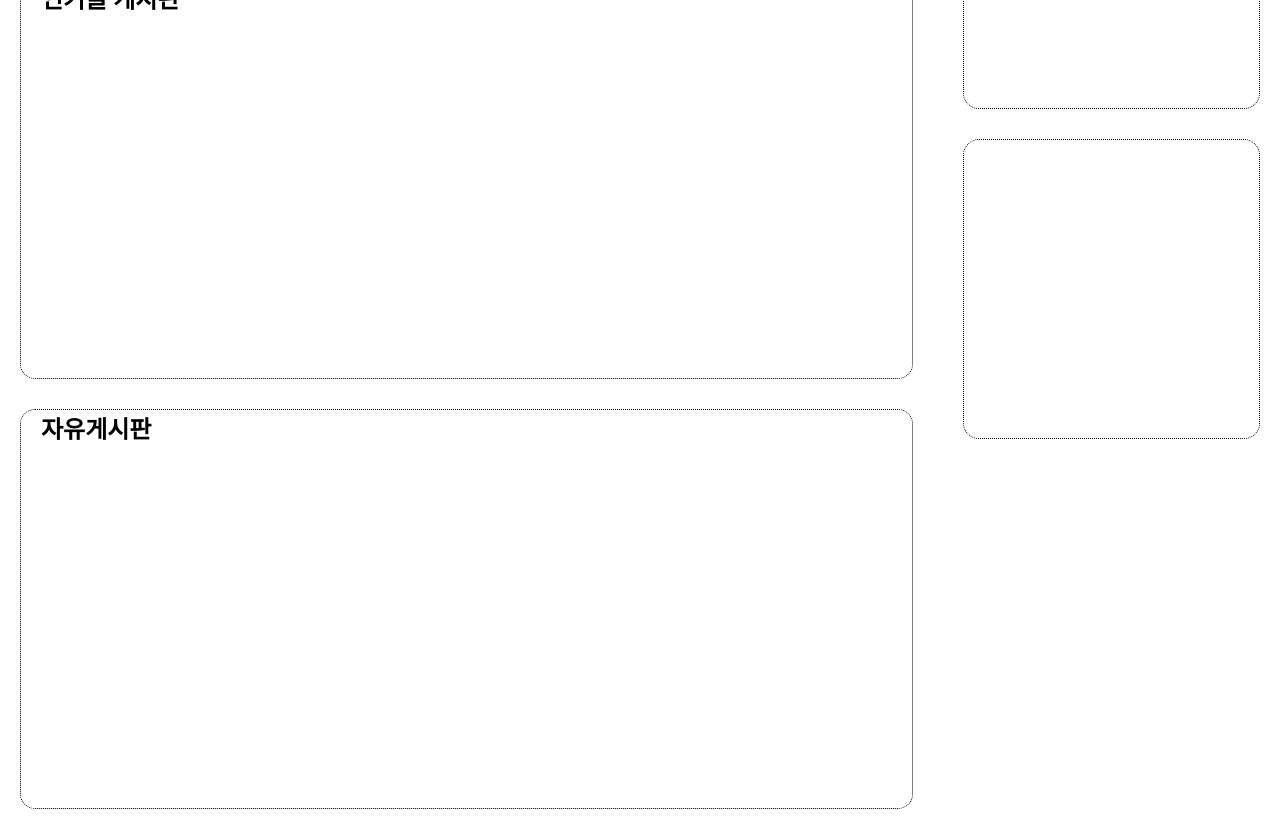
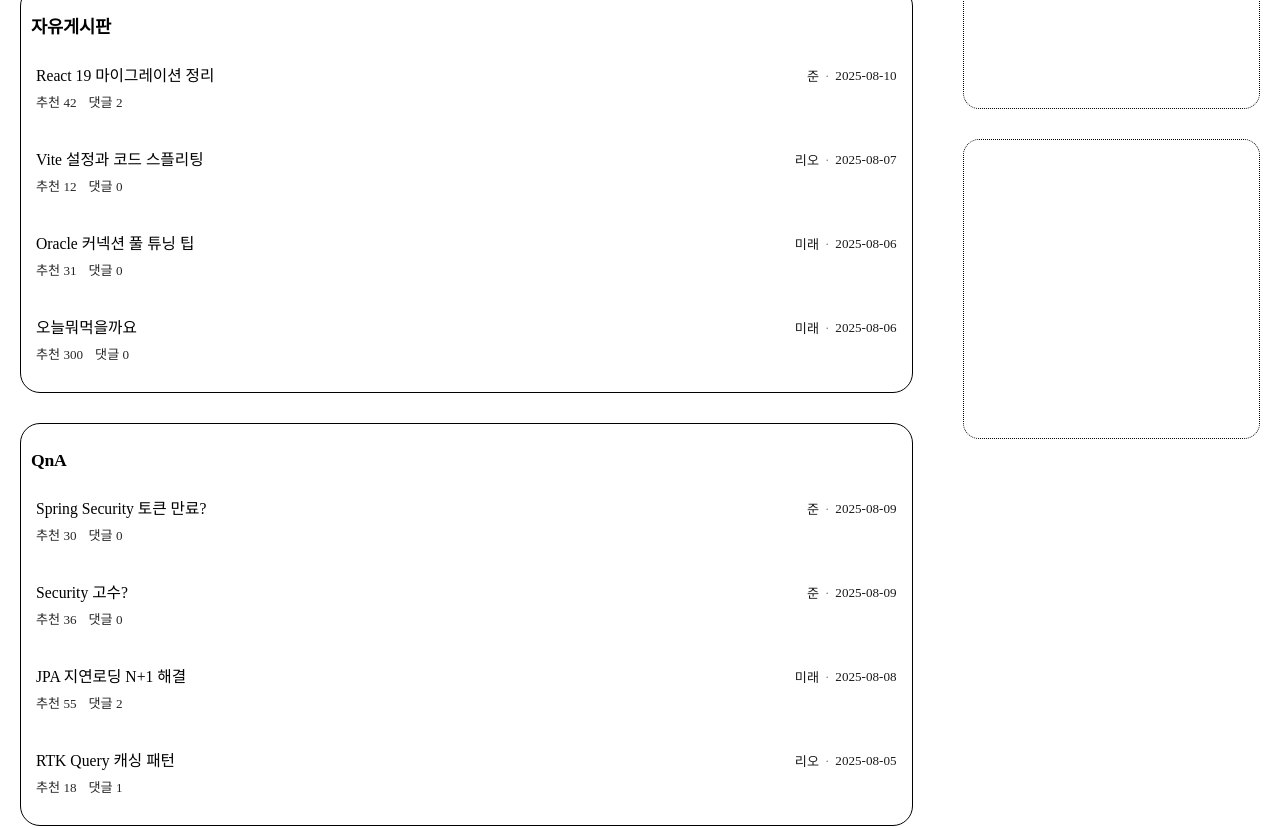
Before and after one commit to Team-DeVim/2025-DeVim, a React (Vite) app in the folder frontend/: page /main in a window 1280 px wide. Shown: the part 1100-1928 px from the top of the page. Built offline with nearby package versions, Linux system fonts and the light colour scheme.

Commit message:
✨ [#3] BoardSection 구현

```diff
--- a/frontend/src/pages/main/MainPage.jsx
+++ b/frontend/src/pages/main/MainPage.jsx
@@ -1,9 +1,9 @@
-import BoardSection from './components/BoardSection/BoardSection';
-import Carousel from './components/Carousel/Carousel';
-import Footer from './components/Footer/Footer';
-import Header from './components/Header/Header';
-import Sidebar from './components/Sidebar';
-import './MainPage.css';
+import BoardSection from "./components/BoardSection/BoardSection";
+import Carousel from "./components/Carousel/Carousel";
+import Footer from "./components/Footer/Footer";
+import Header from "./components/Header/Header";
+import Sidebar from "./components/Sidebar";
+import "./MainPage.css";
 
 function MainPage() {
   return (
@@ -16,9 +16,9 @@ function MainPage() {
 
       <div className="dashboard">
         <div className="dashboard__main">
-                    <BoardSection title="공지사항" />
-                    <BoardSection title="인기글 게시판" />
-                    <BoardSection title="자유게시판" />
+          <BoardSection title="인기글 게시판" mode="popular" />
+          <BoardSection title="자유게시판" mode="free" />
+          <BoardSection title="QnA" mode="qna" />
         </div>
         <aside className="dashboard__side">
           <Sidebar />
--- a/frontend/src/pages/main/components/BoardSection/BoardSection.css
+++ b/frontend/src/pages/main/components/BoardSection/BoardSection.css
@@ -1,59 +1,95 @@
 .board {
-    min-height: 400px;
-    /* 원본 height */
-    padding: 0 20px 60px;
-    /* 원본 패딩 */
-    border-radius: 15px;
-    border: 1px dotted black;
+  padding: 16px 0;
+  border: 1px solid black;
+  border-radius: 20px;
+}
+
+.board__header {
+  display: flex;
+  align-items: center;
+  justify-content: space-between;
+  margin: 10px 10px 12px;
+  gap: 12px;
 }
 
 .board__title {
-    margin: 0 0 12px 0;
+  font-size: 1.1rem;
+  font-weight: 700;
+  letter-spacing: -0.2px;
 }
 
 .board__list {
-    display: grid;
-    gap: 12px;
+  display: flex;
+  flex-direction: column;
+  gap: 10px;
 }
 
-/* 원본 post-card 레이아웃 */
-.post-card {
-    display: flex;
-    flex-direction: column;
-    padding: 13px;
+.board__item {
+  padding: 12px 14px;
+  border-radius: 10px;
+  background: rgba(255, 255, 255, 0.03);
+  border: 1px solid rgba(255, 255, 255, 0.08);
 }
 
-.post-card-all {
-    display: flex;
-    flex-direction: row;
-    justify-content: space-between;
+.board__item-link {
+  display: flex;
+  align-items: baseline;
+  justify-content: space-between;
+  gap: 12px;
+  text-decoration: none;
+  color: inherit;
 }
 
-.post-card-title {
-    display: flex;
-    align-items: center;
-    overflow: hidden;
-    text-overflow: ellipsis;
+.board__item-title {
+  flex: 1 1 auto;
+  min-width: 0;
+  font-size: 0.98rem;
+  white-space: nowrap;
+  overflow: hidden;
+  text-overflow: ellipsis;
 }
 
-.writer {
-    display: flex;
-    align-items: center;
-    gap: 8px;
+.board__item-meta {
+  flex: 0 0 auto;
+  display: inline-flex;
+  align-items: center;
+  gap: 6px;
+  font-size: 0.82rem;
+  opacity: 0.9;
 }
 
-.writer-set {
-    display: flex;
-    align-items: center;
-    justify-content: space-between;
+.board__item-sep {
+  opacity: 0.6;
 }
 
-/* .writer-time {
-    색 제거
-} */
+.board__item-stats {
+  margin-top: 6px;
+  display: flex;
+  gap: 12px;
+  font-size: 0.82rem;
+  opacity: 0.85;
+}
 
-.mini-profile-img {
-    width: 30px;
-    height: 30px;
-    object-fit: cover;
+.board__item:hover {
+  background: rgba(255, 255, 255, 0.05);
 }
+.board__item:focus-within {
+  outline: 2px solid rgba(255, 255, 255, 0.18);
+}
+
+/* 상태 */
+.board__empty {
+  padding: 14px;
+  border-radius: 10px;
+  background: rgba(255, 255, 255, 0.04);
+  border: 1px dashed rgba(255, 255, 255, 0.12);
+  font-size: 0.9rem;
+}
+
+.board__item-link {
+  transition: transform 140ms ease;
+}
+.board__item:hover .board__item-link,
+.board__item:focus-within .board__item-link {
+  transform: translateY(-2px);
+}
--- a/frontend/src/pages/main/components/BoardSection/BoardSection.jsx
+++ b/frontend/src/pages/main/components/BoardSection/BoardSection.jsx
@@ -1,12 +1,137 @@
+import { useMemo } from 'react';
+import { Link } from 'react-router-dom';
 import './BoardSection.css';
 
-export default function BoardSection({ title = '제목' }) {
+const BOARD_TYPE = { FREE: 1, QNA: 2 };
+
+const DATA = {
+  users: [
+    { user_no: 1, name: '관리자', delete_flag: 0 },
+    { user_no: 2, name: '준',     delete_flag: 0 },
+    { user_no: 3, name: '미래',   delete_flag: 0 },
+    { user_no: 4, name: '리오',   delete_flag: 0 }
+  ],
+  boards: [
+    { board_no: 101, board_type_no: 1, title: 'React 19 마이그레이션 정리',  board_content: '...', writer: 2, createdDate: '2025-08-10T12:20:00Z', like_count: 42, delete_flag: 0 },
+    { board_no: 102, board_type_no: 1, title: 'Vite 설정과 코드 스플리팅',   board_content: '...', writer: 4, createdDate: '2025-08-07T10:05:00Z', like_count: 12, delete_flag: 0 },
+    { board_no: 103, board_type_no: 1, title: 'Oracle 커넥션 풀 튜닝 팁',     board_content: '...', writer: 3, createdDate: '2025-08-06T02:50:00Z', like_count: 31, delete_flag: 0 },
+    { board_no: 103, board_type_no: 1, title: '오늘뭐먹을까요',     board_content: '...', writer: 3, createdDate: '2025-08-06T02:50:00Z', like_count: 300, delete_flag: 0 },
+    { board_no: 201, board_type_no: 2, title: 'Spring Security 토큰 만료?',  board_content: '...', writer: 2, createdDate: '2025-08-09T07:10:00Z', like_count: 30, delete_flag: 0 },
+    { board_no: 201, board_type_no: 2, title: 'Security 고수?',  board_content: '...', writer: 2, createdDate: '2025-08-09T07:10:00Z', like_count: 36, delete_flag: 0 },
+    { board_no: 202, board_type_no: 2, title: 'JPA 지연로딩 N+1 해결',        board_content: '...', writer: 3, createdDate: '2025-08-08T15:30:00Z', like_count: 55, delete_flag: 0 },
+    { board_no: 203, board_type_no: 2, title: 'RTK Query 캐싱 패턴',          board_content: '...', writer: 4, createdDate: '2025-08-05T09:40:00Z', like_count: 18, delete_flag: 0 }
+  ],
+  comments: [
+    { comment_no: 5001, board_no: 101, delete_flag: 0 },
+    { comment_no: 5002, board_no: 101, delete_flag: 0 },
+    { comment_no: 5003, board_no: 202, delete_flag: 0 },
+    { comment_no: 5004, board_no: 202, delete_flag: 0 },
+    { comment_no: 5005, board_no: 203, delete_flag: 0 }
+  ]
+};
+
+function formatDate(iso) {
+  try {
+    const d = new Date(iso);
+    const yyyy = d.getFullYear();
+    const mm = String(d.getMonth() + 1).padStart(2, '0');
+    const dd = String(d.getDate()).padStart(2, '0');
+    return `${yyyy}-${mm}-${dd}`;
+  } catch {
+    return iso;
+  }
+}
+
+/**
+ * props:
+ * - title: 섹션 제목
+ * - mode : 'popular' | 'free' | 'qna'
+ *   - popular: like_count desc (자유+QnA 전체)
+ *   - free/qna: createdDate desc
+ * - pageSize: 노출 개수 (기본 4)
+ */
+export default function BoardSection({
+  title = '게시판',
+  mode = 'free',
+  pageSize = 4
+}) {
+  // 유저/댓글 맵
+  const userMap = useMemo(() => {
+    const map = new Map();
+    DATA.users.filter(u => u.delete_flag === 0)
+      .forEach(u => map.set(u.user_no, u.name || '알 수 없음'));
+    return map;
+  }, []);
+
+  const commentCountMap = useMemo(() => {
+    const map = new Map();
+    DATA.comments.filter(c => c.delete_flag === 0)
+      .forEach(c => map.set(c.board_no, (map.get(c.board_no) || 0) + 1));
+    return map;
+  }, []);
+
+  // 모드별 고정 정렬
+  // 최신순
+  const filteredSorted = useMemo(() => {
+    const base = DATA.boards.filter(b => b.delete_flag === 0);
+    if (mode === 'free') {
+      return base
+        .filter(b => b.board_type_no === BOARD_TYPE.FREE)
+        .sort((a, b) => new Date(b.createdDate) - new Date(a.createdDate));
+    }
+    if (mode === 'qna') {
+      return base
+        .filter(b => b.board_type_no === BOARD_TYPE.QNA)
+        .sort((a, b) => new Date(b.createdDate) - new Date(a.createdDate));
+    }
+    // 인기글
+    return base
+      .filter(b => b.board_type_no === BOARD_TYPE.FREE || b.board_type_no === BOARD_TYPE.QNA)
+      .sort((a, b) => (b.like_count ?? 0) - (a.like_count ?? 0));
+  }, [mode]);
+
+  const visibleItems = useMemo(
+    () => filteredSorted.slice(0, pageSize),
+    [filteredSorted, pageSize]
+  );
+
   return (
     <section className="board">
+      <div className="board__header">
         <h2 className="board__title">{title}</h2>
-            <div className="board__list">
-                {/* 리스트 아이템은 페이지/데이터 연동 시 채움 */}
       </div>
+
+      {visibleItems.length === 0 ? (
+        <div className="board__empty">게시글이 없습니다.</div>
+      ) : (
+        <ul className="board__list">
+          {visibleItems.map(post => {
+            const author = userMap.get(post.writer) || '알 수 없음';
+            const commentsCnt = commentCountMap.get(post.board_no) || 0;
+
+            return (
+              <li key={post.board_no} className="board__item">
+                <Link to={`/board/${post.board_no}`} className="board__item-link">
+                  <span className="board__item-title" title={post.title}>
+                    {post.title}
+                  </span>
+                  <span className="board__item-meta">
+                    <span className="board__item-author">{author}</span>
+                    <span className="board__item-sep">·</span>
+                    <time className="board__item-date" dateTime={post.createdDate}>
+                      {formatDate(post.createdDate)}
+                    </time>
+                  </span>
+                </Link>
+                <div className="board__item-stats" aria-label="post stats">
+                  <span className="stat">추천 {post.like_count ?? 0}</span>
+                  <span className="stat">댓글 {commentsCnt}</span>
+                </div>
+              </li>
+            );
+          })}
+        </ul>
+      )}
     </section>
   );
 }
```
Lines whose indentation alone changed are shown as unchanged.
